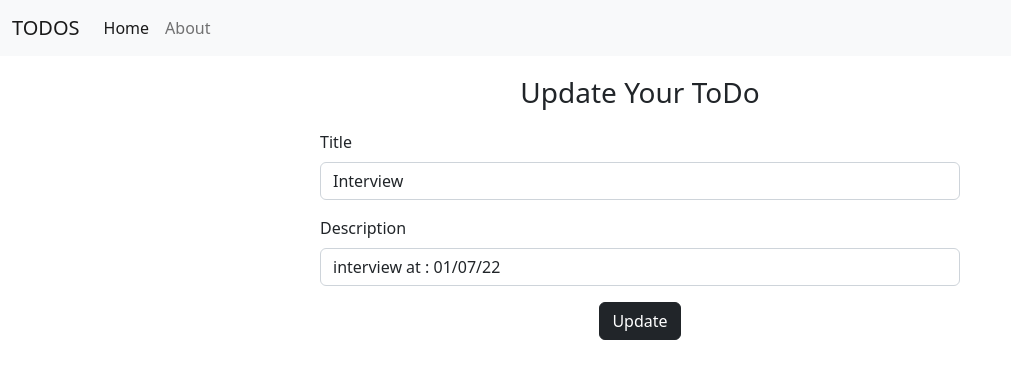
After one commit to kibriaislam/CRUD_WITH_FLASK, a Flask app: page /update/2 in a window 1280 px wide. The commit adds this page. Shown: the top 379 px of the page, without its empty margins (0-1011 px from the left). Run offline with Flask 2, Linux system fonts and the light colour scheme; data comes from the database, SQL or seed files in the repository; both versions use the stored data as it was after the commit.

Commit message:
project completed with it's all functionality

```diff
--- a/src/todo_app/models.py
+++ b/src/todo_app/models.py
@@ -6,6 +6,8 @@ from flask_sqlalchemy import SQLAlchemy
 import datetime
 
 app.config['SQLALCHEMY_DATABASE_URI'] = 'sqlite:///test.db'
+app.config['SECRET_KEY'] = "asfjf888sffsfsdfsfnothinggksadkasdj"
+app.config[' SQLALCHEMY_TRACK_MODIFICATIONS'] = False
 db = SQLAlchemy(app)
 
 
--- a/src/todo_app/templates/index.html
+++ b/src/todo_app/templates/index.html
@@ -1,126 +1,35 @@
 
 <!doctype html>
-<html lang="en" class="h-100">
+<html lang="en">
   <head>
     <meta charset="utf-8">
     <meta name="viewport" content="width=device-width, initial-scale=1">
-    <meta name="description" content="">
-    <meta name="author" content="Mark Otto, Jacob Thornton, and Bootstrap contributors">
-    <meta name="generator" content="Hugo 0.98.0">
-    <title>ToDo</title>
+    <title>{% block title %}{% endblock %}</title>
+    <link href="https://cdn.jsdelivr.net/npm/bootstrap@5.2.0-beta1/dist/css/bootstrap.min.css" rel="stylesheet" integrity="sha384-0evHe/X+R7YkIZDRvuzKMRqM+OrBnVFBL6DOitfPri4tjfHxaWutUpFmBp4vmVor" crossorigin="anonymous">
+  </head>
+  <body>
+    <main>
+        <nav class="navbar navbar-expand-lg bg-light">
+            <div class="container-fluid">
+              <a class="navbar-brand" href="#">TODOS</a>
+              <button class="navbar-toggler" type="button" data-bs-toggle="collapse" data-bs-target="#navbarSupportedContent" aria-controls="navbarSupportedContent" aria-expanded="false" aria-label="Toggle navigation">
+                <span class="navbar-toggler-icon"></span>
+              </button>
+              <div class="collapse navbar-collapse" id="navbarSupportedContent">
+                <ul class="navbar-nav me-auto mb-2 mb-lg-0">
+                  <li class="nav-item">
+                    <a class="nav-link active" aria-current="page" href="#">Home</a>
+                  </li>
+                  <li class="nav-item">
+                    <a class="nav-link" href="#">About</a>
+                  </li>
 
-    <link rel="canonical" href="https://getbootstrap.com/docs/5.2/examples/cover/">
-
-
-
-
-
-<link href="/docs/5.2/dist/css/bootstrap.min.css" rel="stylesheet" integrity="sha384-0evHe/X+R7YkIZDRvuzKMRqM+OrBnVFBL6DOitfPri4tjfHxaWutUpFmBp4vmVor" crossorigin="anonymous">
-
-    <!-- Favicons -->
-<link rel="apple-touch-icon" href="/docs/5.2/assets/img/favicons/apple-touch-icon.png" sizes="180x180">
-<link rel="icon" href="/docs/5.2/assets/img/favicons/favicon-32x32.png" sizes="32x32" type="image/png">
-<link rel="icon" href="/docs/5.2/assets/img/favicons/favicon-16x16.png" sizes="16x16" type="image/png">
-<link rel="manifest" href="/docs/5.2/assets/img/favicons/manifest.json">
-<link rel="mask-icon" href="/docs/5.2/assets/img/favicons/safari-pinned-tab.svg" color="#712cf9">
-<link rel="icon" href="/docs/5.2/assets/img/favicons/favicon.ico">
-<meta name="theme-color" content="#712cf9">
-
-
-    <style>
-      .bd-placeholder-img {
-        font-size: 1.125rem;
-        text-anchor: middle;
-        -webkit-user-select: none;
-        -moz-user-select: none;
-        user-select: none;
-      }
-
-      @media (min-width: 768px) {
-        .bd-placeholder-img-lg {
-          font-size: 3.5rem;
-        }
-      }
-
-      .b-example-divider {
-        height: 3rem;
-        background-color: rgba(0, 0, 0, .1);
-        border: solid rgba(0, 0, 0, .15);
-        border-width: 1px 0;
-        box-shadow: inset 0 .5em 1.5em rgba(0, 0, 0, .1), inset 0 .125em .5em rgba(0, 0, 0, .15);
-      }
-
-      .b-example-vr {
-        flex-shrink: 0;
-        width: 1.5rem;
-        height: 100vh;
-      }
-
-      .bi {
-        vertical-align: -.125em;
-        fill: currentColor;
-      }
-
-      .nav-scroller {
-        position: relative;
-        z-index: 2;
-        height: 2.75rem;
-        overflow-y: hidden;
-      }
-
-      .nav-scroller .nav {
-        display: flex;
-        flex-wrap: nowrap;
-        padding-bottom: 1rem;
-        margin-top: -1px;
-        overflow-x: auto;
-        text-align: center;
-        white-space: nowrap;
-        -webkit-overflow-scrolling: touch;
-      }
-    </style>
-
-
-    <!-- Custom styles for this template -->
-    <link href="cover.css" rel="stylesheet">
-  </head>
-  <body class="d-flex h-100 text-center text-white bg-dark">
-
-<div class="cover-container d-flex w-100 h-100 p-3 mx-auto flex-column">
-  <header class="mb-auto">
-    <div>
-      <h3 class="float-md-start mb-0">List Your TODO Here</h3>
-      <nav class="nav nav-masthead justify-content-center float-md-end">
-        <a class="nav-link fw-bold py-1 px-0 active" aria-current="page" href="#">Home</a>
-        <a class="nav-link fw-bold py-1 px-0" href="#">Features</a>
-        <a class="nav-link fw-bold py-1 px-0" href="#">Contact</a>
-      </nav>
-    </div>
-  </header>
-
-  <main class="px-3">
-    <form>
-        <div class="mb-3">
-          <label for="title" class="form-label">Title</label>
-          <input type="text" class="form-control" id="title" name ='title'>
-        </div>
-        <div class="mb-3">
-            <label for="description" class="form-label">Title</label>
-            <input type="text" class="form-control" id="title" name ='description'>
-          </div>
-          <div class="mb-3">
-            <input type="hidden"  id="hidden" name ='status' value = 0>
-          </div>
-        <button type="submit" class="btn btn-primary">Submit</button>
-      </form>
-  </main>
-
-  <footer class="mt-auto text-white-50">
-    <p>Cover template for <a href="https://getbootstrap.com/" class="text-white">Bootstrap</a>, by <a href="https://twitter.com/mdo" class="text-white">@mdo</a>.</p>
-  </footer>
-</div>
-
-
-
+                </ul>
+              </div>
+            </div>
+          </nav>
+          {% block content %}{% endblock %}
+    </main>
+    <script src="https://cdn.jsdelivr.net/npm/bootstrap@5.2.0-beta1/dist/js/bootstrap.bundle.min.js" integrity="sha384-pprn3073KE6tl6bjs2QrFaJGz5/SUsLqktiwsUTF55Jfv3qYSDhgCecCxMW52nD2" crossorigin="anonymous"></script>
   </body>
 </html>
--- /dev/null
+++ b/src/todo_app/templates/update.html
@@ -0,0 +1,21 @@
+{% extends "index.html" %}
+{% block title %}Update{% endblock %}
+
+{% block content %}
+<h3 style =' text-align:center; margin:20px'> Update Your ToDo </h3>
+  <form action = '/update/{{todo.id}}' method = "POST" class="col-md-6" style="margin: 0 auto;">
+    <div class="mb-3">
+      <label for="title" class="form-label">Title</label>
+      <input type="text" class="form-control" id="title" name ='title' value = '{{todo.title}}'>
+    </div>
+    <div class="mb-3">
+        <label for="description" class="form-label">Description</label>
+        <input type="text" class="form-control" id="title" name ='description'value = '{{todo.description}}'>
+      </div>
+      <div class="vertical-center" style="display: flex;justify-content: center;text-align: center;">
+        <button type="submit" class="btn btn-dark">Update</button>
+      </div>
+
+  </form>
+
+{% endblock %}
--- a/src/todo_app/views.py
+++ b/src/todo_app/views.py
@@ -34,3 +34,50 @@ def delete(id):
     db.session.delete(data)
     db.session.commit()
     return redirect('/')
+
+
+@app.route('/update/<int:id>' , methods = ['GET','POST'])
+def update(id):
+    if request.method == 'POST':
+        title = request.form['title']
+        description = request.form['description']
+        data = Todo.query.filter_by(id = id).first()
+        data.title = title
+        data.description = description
+        db.session.add(data)
+        db.session.commit()
+
+        return redirect('/')
+
+    data = Todo.query.filter_by(id = id).first()
+    return render_template('update.html',todo = data)
+
+
+def status_update(id):
+    if request.method == 'POST':
+        status = request.form['status']
+        data = Todo.query.filter_by(id = id).first()
+        data.status = status
+        db.session.add(data)
+        db.session.commit()
+
+        return redirect('/')
+
+    data = Todo.query.filter_by(id = id).first()
+    return render_template('update.html',todo = data)
+
+
+def Something(id):
+    if request.method == 'POST':
+        title = request.form['title']
+        description = request.form['description']
+        data = Todo.query.filter_by(id = id).first()
+        data.title = title
+        data.description = description
+        db.session.add(data)
+        db.session.commit()
+
+        return redirect('/')
+
+    data = Todo.query.filter_by(id = id).first()
+    return render_template('update.html',todo = data)
```
Also changed, not shown: src/todo_app/templates/home.html (+5 -33 lines), README.md (added), src/test.db.
